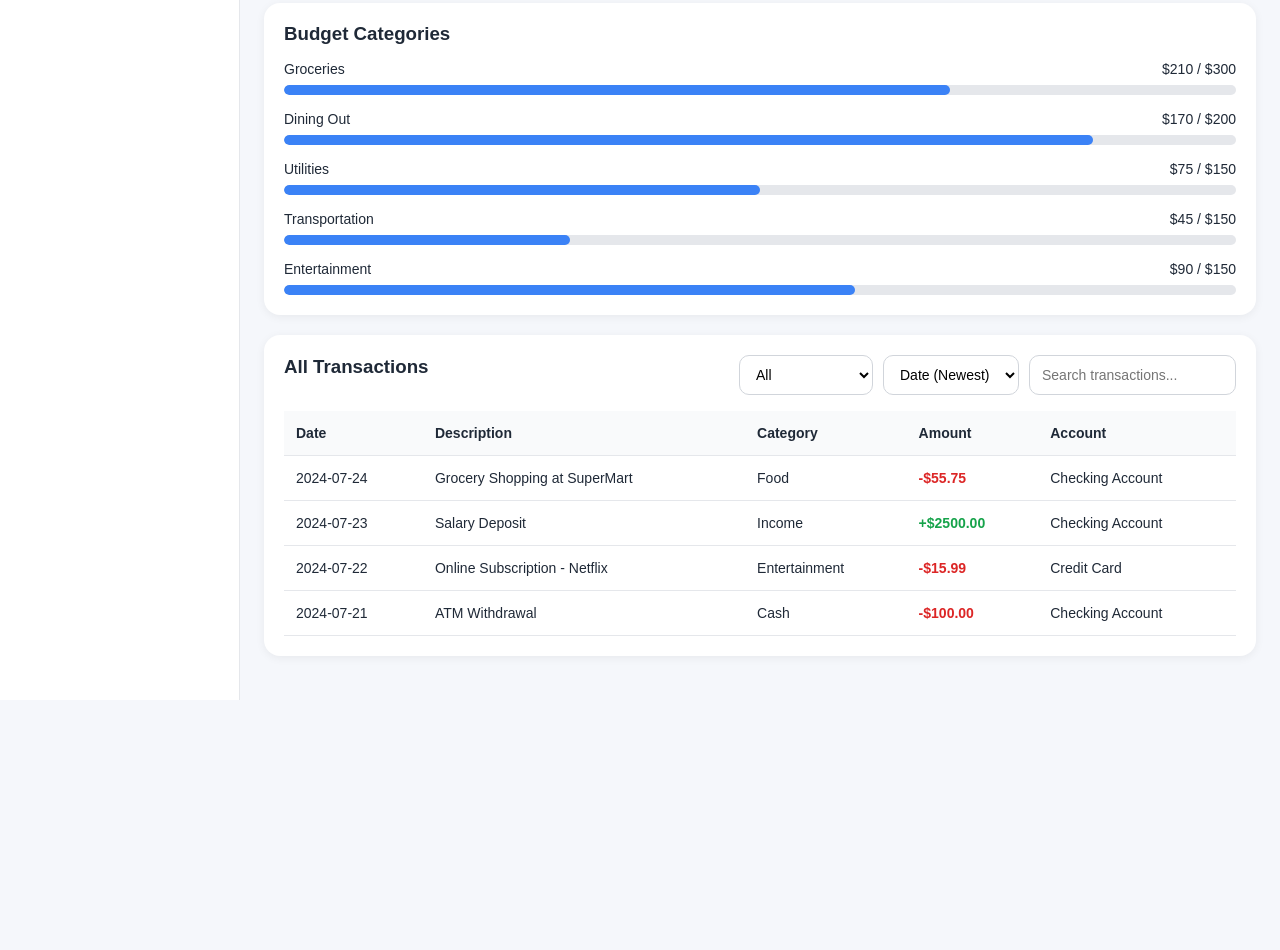
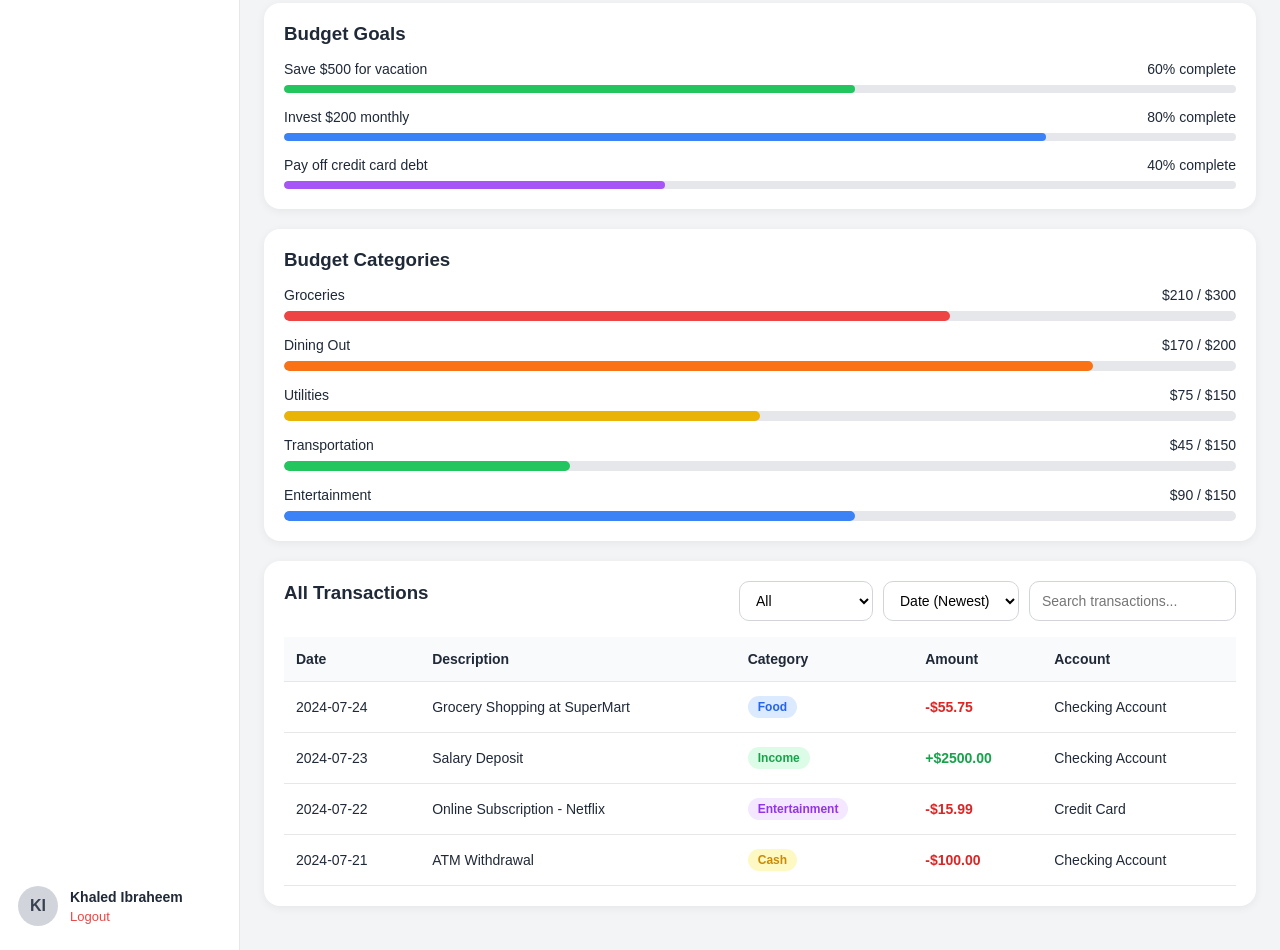
Before and after one commit to ShahadAlmatrudi/finance-flow, a React app in the folder frontend/: page /analytics in a window 1280 px wide. Shown: the part 540-1490 px from the top of the page. Before the commit the page ends 1240 px from the top, so only its background shows below. Built offline with nearby package versions, Linux system fonts and the light colour scheme; the HTML template or start-up script is replaced by a standard one.

Commit message:
Add budget goals, category labels, and sidebar profile details

```diff
--- a/frontend/src/components/layout/Sidebar.jsx
+++ b/frontend/src/components/layout/Sidebar.jsx
@@ -3,6 +3,7 @@ import { NavLink } from "react-router-dom";
 export default function Sidebar() {
   return (
     <aside className="sidebar">
+      <div>
         <h2 className="logo">FinanceFlow</h2>
 
         <nav>
@@ -18,6 +19,16 @@ export default function Sidebar() {
             Account Settings
           </NavLink>
         </nav>
+      </div>
+
+      <div className="sidebar-user">
+        <div className="user-avatar">KI</div>
+
+        <div className="user-details">
+          <p className="user-name">Khaled Ibraheem</p>
+          <button className="logout-btn">Logout</button>
+        </div>
+      </div>
     </aside>
   );
 }
--- a/frontend/src/data/mockData.js
+++ b/frontend/src/data/mockData.js
@@ -65,3 +65,9 @@ export const profileData = {
   smsAlerts: false,
   twoFactorEnabled: false,
 };
+
+export const budgetGoals = [
+  { id: 1, title: "Save $500 for vacation", progress: 60, color: "green-bar" },
+  { id: 2, title: "Invest $200 monthly", progress: 80, color: "blue-bar" },
+  { id: 3, title: "Pay off credit card debt", progress: 40, color: "purple-bar" },
+];
--- a/frontend/src/index.css
+++ b/frontend/src/index.css
@@ -6,7 +6,7 @@
 
 body {
   font-family: Arial, sans-serif;
-  background: #f5f7fb;
+  background: #f3f4f6;
   color: #1f2937;
 }
 
@@ -26,6 +26,9 @@ a {
   border-right: 1px solid #e5e7eb;
   padding: 24px 18px;
   flex-shrink: 0;
+  display: flex;
+  flex-direction: column;
+  justify-content: space-between;
 }
 
 .logo {
@@ -54,7 +57,47 @@ a {
 
 .nav-link.active {
   background: #dbeafe;
-  color: #1d4ed8;
+  color: #2563eb;
+}
+
+.sidebar-user {
+  display: flex;
+  align-items: center;
+  gap: 12px;
+  padding-top: 20px;
+}
+
+.user-avatar {
+  width: 40px;
+  height: 40px;
+  border-radius: 50%;
+  background: #d1d5db;
+  display: flex;
+  align-items: center;
+  justify-content: center;
+  font-weight: 700;
+  color: #374151;
+}
+
+.user-details {
+  display: flex;
+  flex-direction: column;
+  gap: 4px;
+}
+
+.user-name {
+  font-size: 14px;
+  font-weight: 600;
+}
+
+.logout-btn {
+  border: none;
+  background: transparent;
+  color: #ef4444;
+  font-size: 13px;
+  cursor: pointer;
+  text-align: left;
+  padding: 0;
 }
 
 .page-content {
@@ -97,15 +140,15 @@ a {
   color: #6b7280;
 }
 
-.negative {
-  color: #dc2626;
+.blue-text {
+  color: #2563eb;
 }
 
-.positive {
+.green-text {
   color: #16a34a;
 }
 
-.savings {
+.purple-text {
   color: #7c3aed;
 }
 
@@ -168,8 +211,27 @@ a {
 
 .progress-fill {
   height: 100%;
+  border-radius: 999px;
+}
+
+.red-bar {
+  background: #ef4444;
+}
+
+.orange-bar {
+  background: #f97316;
+}
+
+.yellow-bar {
+  background: #eab308;
+}
+
+.green-bar {
+  background: #22c55e;
+}
+
+.blue-bar {
   background: #3b82f6;
-  border-radius: 999px;
 }
 
 .table-card {
@@ -244,3 +306,59 @@ a {
     grid-template-columns: 1fr;
   }
 }
+
+.goal-list {
+  display: flex;
+  flex-direction: column;
+  gap: 16px;
+}
+
+.goal-item {
+  display: flex;
+  flex-direction: column;
+  gap: 8px;
+}
+
+.goal-row {
+  display: flex;
+  justify-content: space-between;
+  gap: 12px;
+  font-size: 14px;
+  font-weight: 500;
+}
+
+.small-progress {
+  height: 8px;
+}
+
+.purple-bar {
+  background: #a855f7;
+}
+
+.category-pill {
+  display: inline-block;
+  padding: 4px 10px;
+  border-radius: 999px;
+  font-size: 12px;
+  font-weight: 600;
+}
+
+.food-pill {
+  background: #dbeafe;
+  color: #2563eb;
+}
+
+.income-pill {
+  background: #dcfce7;
+  color: #16a34a;
+}
+
+.entertainment-pill {
+  background: #f3e8ff;
+  color: #9333ea;
+}
+
+.cash-pill {
+  background: #fef9c3;
+  color: #ca8a04;
+}
--- a/frontend/src/pages/AnalyticsPage.jsx
+++ b/frontend/src/pages/AnalyticsPage.jsx
@@ -1,5 +1,10 @@
 import { useMemo, useState } from "react";
-import { summaryData, transactions, budgetCategories } from "../data/mockData";
+import {
+  summaryData,
+  transactions,
+  budgetCategories,
+  budgetGoals,
+} from "../data/mockData";
 
 export default function AnalyticsPage() {
   const [searchTerm, setSearchTerm] = useState("");
@@ -7,6 +12,8 @@ export default function AnalyticsPage() {
   const [sortOrder, setSortOrder] = useState("newest");
 
   const categories = ["All", ...new Set(transactions.map((t) => t.category))];
+
+  const barColors = ["red-bar", "orange-bar", "yellow-bar", "green-bar", "blue-bar"];
 
   const filteredTransactions = useMemo(() => {
     let result = [...transactions];
@@ -33,6 +40,21 @@ export default function AnalyticsPage() {
     return result;
   }, [searchTerm, categoryFilter, sortOrder]);
 
+  const getCategoryClass = (category) => {
+    switch (category) {
+      case "Food":
+        return "category-pill food-pill";
+      case "Income":
+        return "category-pill income-pill";
+      case "Entertainment":
+        return "category-pill entertainment-pill";
+      case "Cash":
+        return "category-pill cash-pill";
+      default:
+        return "category-pill";
+    }
+  };
+
   return (
     <main className="page-content">
       <h1 className="page-title">Analytics Overview</h1>
@@ -40,7 +62,7 @@ export default function AnalyticsPage() {
       <section className="summary-grid">
         <div className="card summary-card">
           <h3>Total Spending</h3>
-          <p className="summary-value negative">
+          <p className="summary-value blue-text">
             ${summaryData.totalSpending.toFixed(2)}
           </p>
           <span className="summary-label">Last 30 days</span>
@@ -48,7 +70,7 @@ export default function AnalyticsPage() {
 
         <div className="card summary-card">
           <h3>Total Income</h3>
-          <p className="summary-value positive">
+          <p className="summary-value green-text">
             ${summaryData.totalIncome.toFixed(2)}
           </p>
           <span className="summary-label">Last 30 days</span>
@@ -56,7 +78,7 @@ export default function AnalyticsPage() {
 
         <div className="card summary-card">
           <h3>Net Savings</h3>
-          <p className="summary-value savings">
+          <p className="summary-value purple-text">
             ${summaryData.netSavings.toFixed(2)}
           </p>
           <span className="summary-label">Last 30 days</span>
@@ -76,10 +98,32 @@ export default function AnalyticsPage() {
       </section>
 
       <section className="card goals-card">
+        <h3>Budget Goals</h3>
+
+        <div className="goal-list">
+          {budgetGoals.map((goal) => (
+            <div key={goal.id} className="goal-item">
+              <div className="goal-row">
+                <span>{goal.title}</span>
+                <span>{goal.progress}% complete</span>
+              </div>
+
+              <div className="progress-bar small-progress">
+                <div
+                  className={`progress-fill ${goal.color}`}
+                  style={{ width: `${goal.progress}%` }}
+                ></div>
+              </div>
+            </div>
+          ))}
+        </div>
+      </section>
+
+      <section className="card goals-card">
         <h3>Budget Categories</h3>
 
         <div className="budget-category-list">
-          {budgetCategories.map((item) => {
+          {budgetCategories.map((item, index) => {
             const percentage = Math.min((item.spent / item.limit) * 100, 100);
 
             return (
@@ -93,7 +137,7 @@ export default function AnalyticsPage() {
 
                 <div className="progress-bar">
                   <div
-                    className="progress-fill"
+                    className={`progress-fill ${barColors[index % barColors.length]}`}
                     style={{ width: `${percentage}%` }}
                   ></div>
                 </div>
@@ -154,7 +198,11 @@ export default function AnalyticsPage() {
                   <tr key={transaction.id}>
                     <td>{transaction.date}</td>
                     <td>{transaction.description}</td>
-                    <td>{transaction.category}</td>
+                    <td>
+                      <span className={getCategoryClass(transaction.category)}>
+                        {transaction.category}
+                      </span>
+                    </td>
                     <td
                       className={
                         transaction.amount < 0 ? "amount-negative" : "amount-positive"
```
Lines whose indentation alone changed are shown as unchanged.
